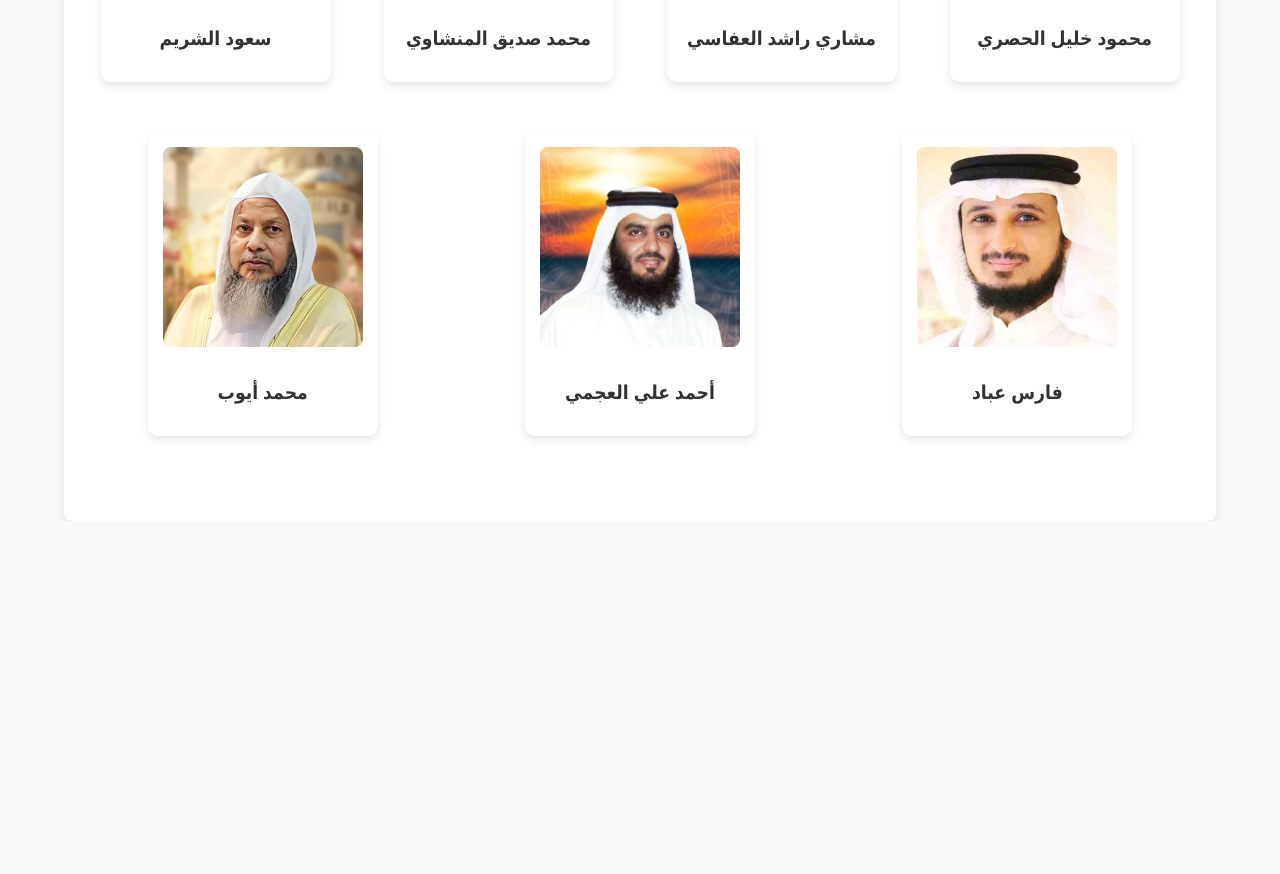
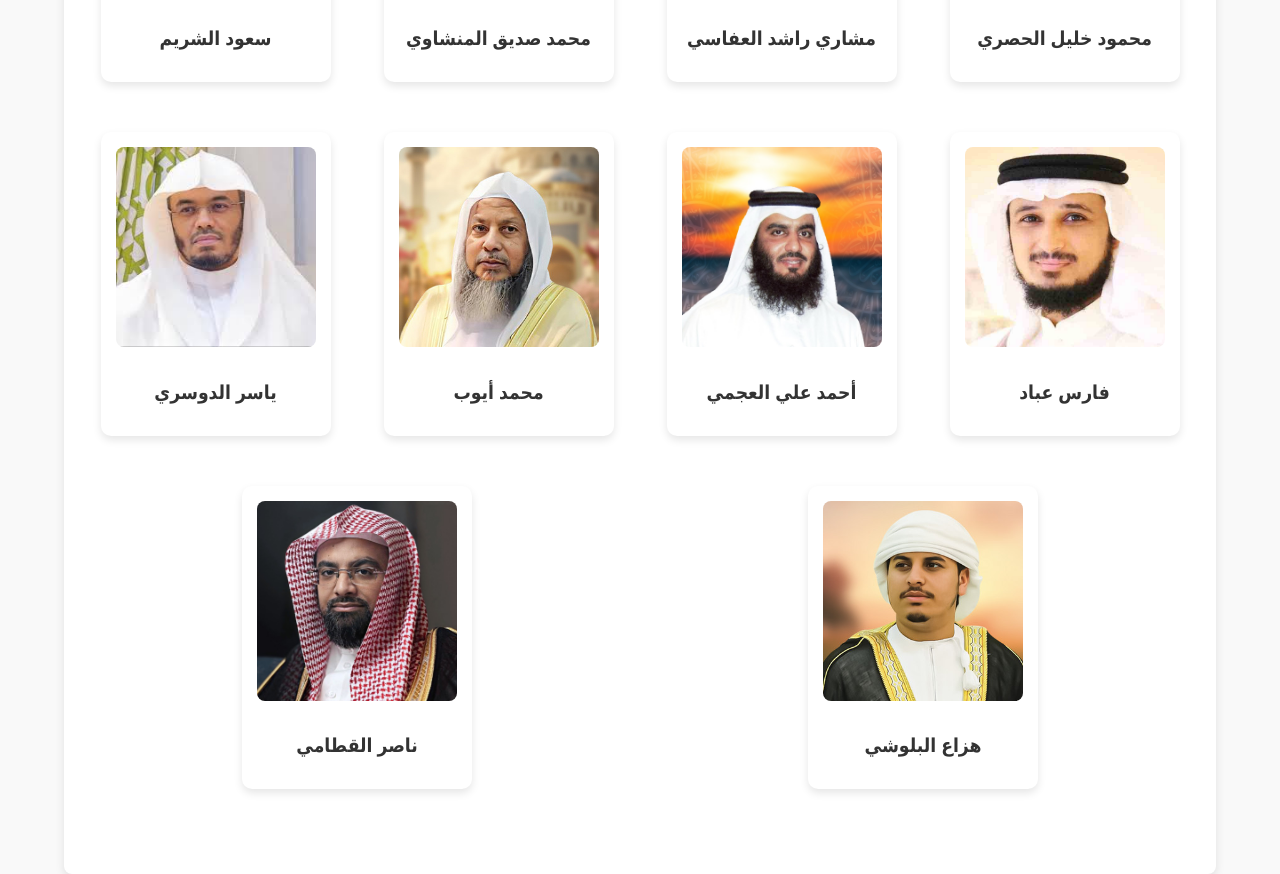
Before and after one commit to mostafa569/Quran, a plain HTML site: page index.html in a window 1280 px wide. Shown: the part 740-1614 px from the top of the page. Before the commit the page ends 1261 px from the top, so only its background shows below. Drawn offline with Linux system fonts and the light colour scheme.

Commit message:
readers added

```diff
--- a/index.html
+++ b/index.html
@@ -109,6 +109,27 @@
           <img src="./images/محمد ايوب.jpeg" alt="محمد ايوب"/>
           <h2> محمد أيوب </h2>
         </div>
+        <div
+          class="reader"
+          onclick="window.location.href='reader.html?reader=yasser'"
+        >
+          <img src="./images/ياسر الدوسري.jpeg" alt="ياسر الدوسري"/>
+          <h2> ياسر الدوسري</h2>
+        </div>
+        <div
+          class="reader"
+          onclick="window.location.href='reader.html?reader=hazza'"
+        >
+          <img src="./images/هزاع البلوشي.jpeg" alt="هزاع البلوشي"/>
+          <h2> هزاع البلوشي</h2>
+        </div>
+        <div
+          class="reader"
+          onclick="window.location.href='reader.html?reader=qtm'"
+        >
+          <img src="./images/ناصر القطامي.jpg" alt="ناصر القطامي"/>
+          <h2> ناصر القطامي</h2>
+        </div>
 
       </div>
     </div>
--- a/reader.js
+++ b/reader.js
@@ -42,6 +42,9 @@ document.addEventListener("DOMContentLoaded", function () {
     ajm:{name:"أحمد بن علي العجمي",types:[]},
     ahmed_ibn_3ali_al_3ajamy: { name: "أحمد العجمي", types: ["Murattal"] },
     ayyub: { name: "محمد أيوب", types: [] },
+    yasser:{name:"ياسر الدوسري",types:[]},
+    hazza:{name:"هزاع البلوشي",types:[]},
+    qtm:{name:"ناصر القطامي",types:[]},
   };
 
   const recitationTypesMap = {
```
Also changed, not shown: images/ناصر القطامي.jpg (added), images/هزاع البلوشي.jpeg (added), images/ياسر الدوسري.jpeg (added).
